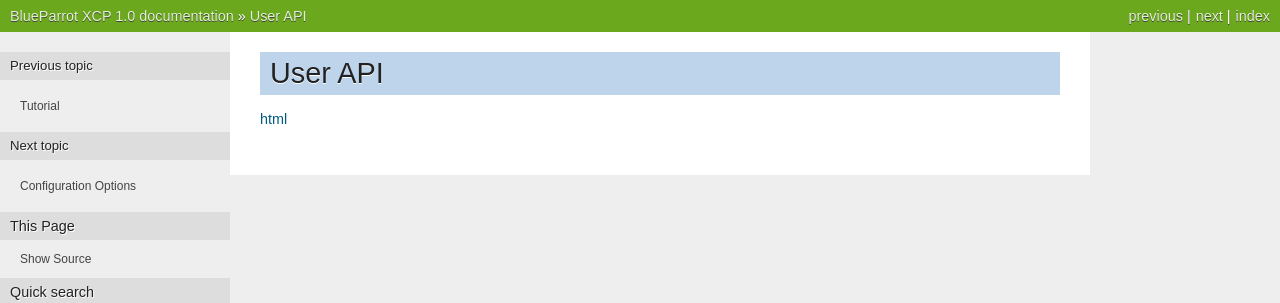
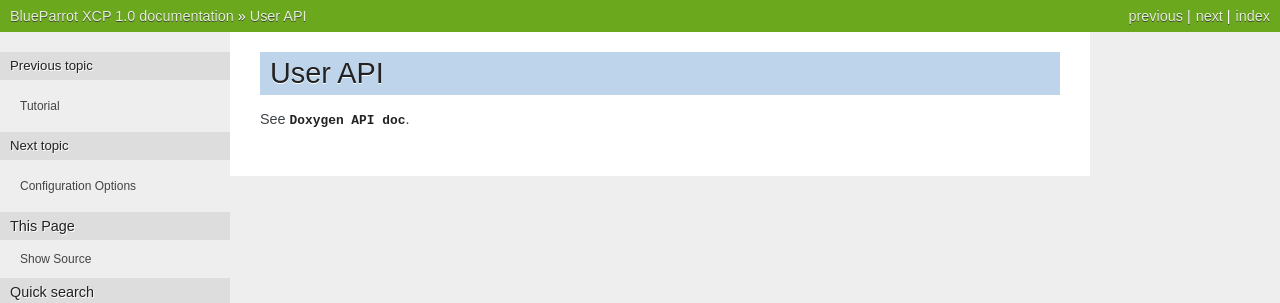
Before and after one commit to christoph2/cxcp, a Sphinx documentation site: the page built from docs/api.rst, in a window 1280 px wide. Shown: the top 303 px of the page. Built offline with Sphinx 7.4.7, drawn with Linux system fonts in a browser that asks for light colours; pages that are not in the unit, such as notebooks, are missing from menus.

Commit message:
Update documentation

```diff
--- a/docs/api.rst
+++ b/docs/api.rst
@@ -1,8 +1,4 @@
 User API
 ========
 
-`html </html>`_
-
-
-.. raw: html
-   :file: html/index.html
+See  :download:`Doxygen API doc <html/index.html>`.
--- a/docs/hook_functions.rst
+++ b/docs/hook_functions.rst
@@ -10,3 +10,6 @@
 .. c:function:: bool Xcp_HookFunction_Unlock(uint8_t resource, Xcp_1DArrayType const * key)
 
    world
+
+- optional if...
+- required if ...
```
